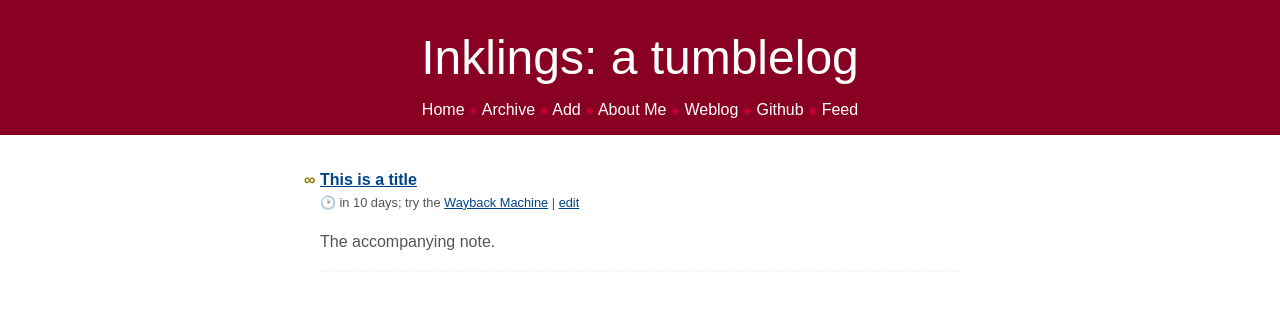
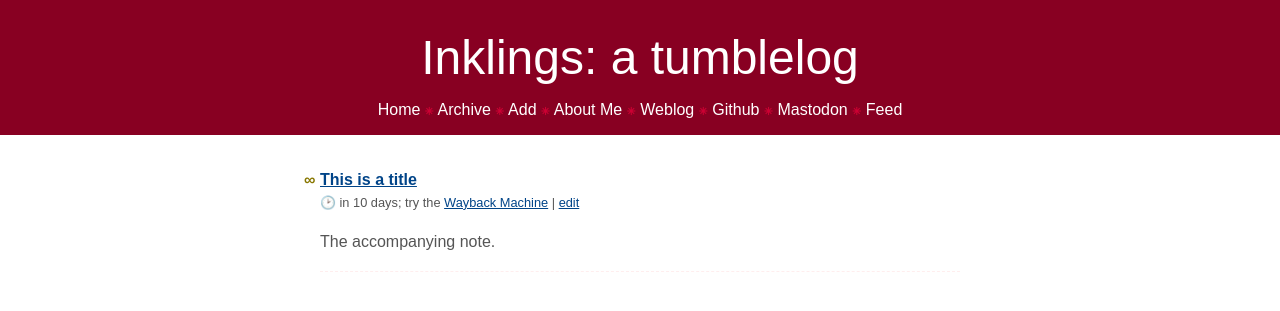
Before and after one commit to kgaughan/komorebi, a Flask app: page /1 in a window 1280 px wide. Shown: the top 311 px of the page. Run offline with Flask 2, Linux system fonts and the light colour scheme; data comes from the database, SQL or seed files in the repository; data that the repository does not hold is empty; some web fonts are replaced.

Commit message:
Mastodon link

```diff
--- a/komorebi/templates/base.html
+++ b/komorebi/templates/base.html
@@ -29,8 +29,9 @@
 			<a href="{{ url_for('blog.archive') }}">Archive</a> <span aria-hidden="true">&#x2055;</span>
 			<a href="{{ url_for('blog.add_entry') }}">Add</a> <span aria-hidden="true">&#x2055;</span>
 			<a href="https://keith.gaughan.ie/about/">About Me</a> <span aria-hidden="true">&#x2055;</span>
-			<a href="https://keith.gaughan.ie/">Weblog</a> <span aria-hidden="true">&#x2055;</span>
-			<a href="https://github.com/kgaughan">Github</a> <span aria-hidden="true">&#x2055;</span>
+			<a rel="me" href="https://keith.gaughan.ie/">Weblog</a> <span aria-hidden="true">&#x2055;</span>
+			<a rel="me" href="https://github.com/kgaughan">Github</a> <span aria-hidden="true">&#x2055;</span>
+			<a rel="me" href="https://mastodon.sdf.org/@talideon/">Mastodon</a> <span aria-hidden="true">&#x2055;</span>
 			<a rel="alternate" type="application/atom+xml" href="{{ url_for('blog.feed', _external=True) }}">Feed</a>
 		</nav>
 	</header>
```
